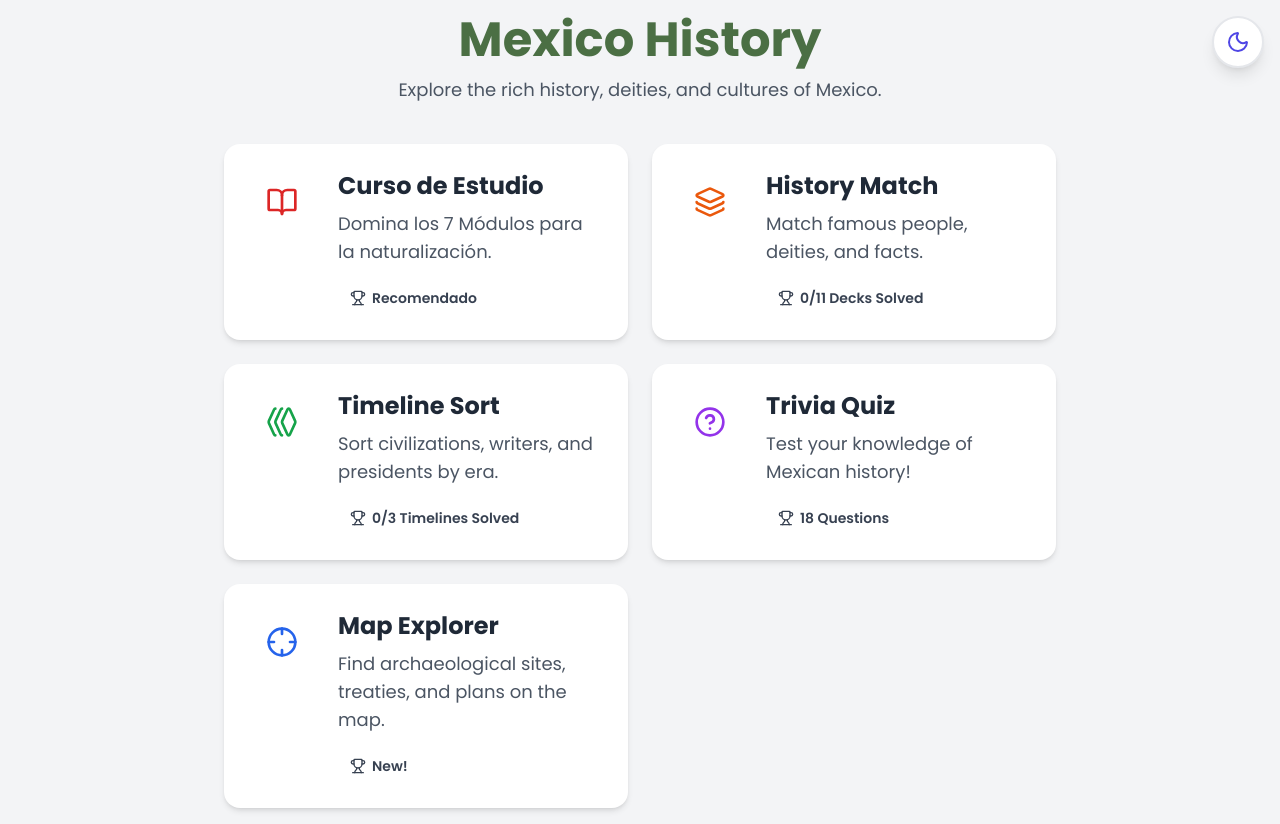
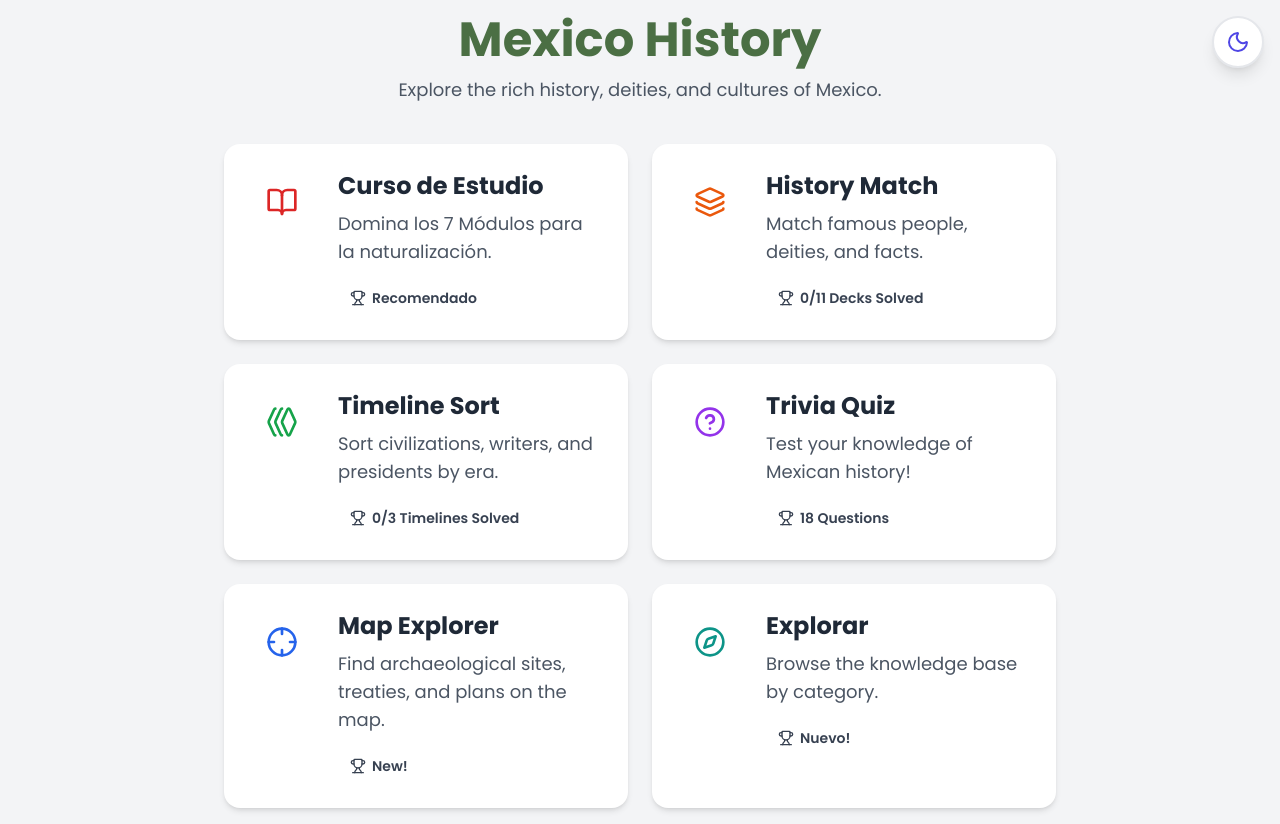
Before and after one commit to nz-nz/mexico-history, a React (Vite) app: page / in a window 1280 px wide. Built offline with nearby package versions, Linux system fonts and the light colour scheme.

Commit message:
feat: add Explorar menu item with Compass icon

```diff
--- a/components/GameMenu.tsx
+++ b/components/GameMenu.tsx
@@ -1,6 +1,6 @@
 import React, { useEffect, useState } from 'react';
 import { GameMode } from '../types';
-import { Layers, Trophy, Map, Crosshair, HelpCircle, Sun, Moon, BookOpen } from 'lucide-react';
+import { Layers, Trophy, Map, Crosshair, HelpCircle, Sun, Moon, BookOpen, Compass } from 'lucide-react';
 import { useTheme } from '../contexts/ThemeContext';
 
 interface GameMenuProps {
@@ -73,6 +73,14 @@ const GameMenu: React.FC<GameMenuProps> = ({ onSelectMode }) => {
       icon: <Crosshair size={32} />,
       color: 'bg-blue-100 dark:bg-blue-900/30 text-blue-600 dark:text-blue-400 hover:border-blue-300 dark:hover:border-blue-600',
       progress: 'New!'
+    },
+    {
+      mode: GameMode.EXPLORE,
+      title: 'Explorar',
+      description: 'Browse the knowledge base by category.',
+      icon: <Compass size={32} />,
+      color: 'bg-teal-100 dark:bg-teal-900/30 text-teal-600 dark:text-teal-400 hover:border-teal-300 dark:hover:border-teal-600',
+      progress: 'Nuevo!'
     }
   ];
 
```
